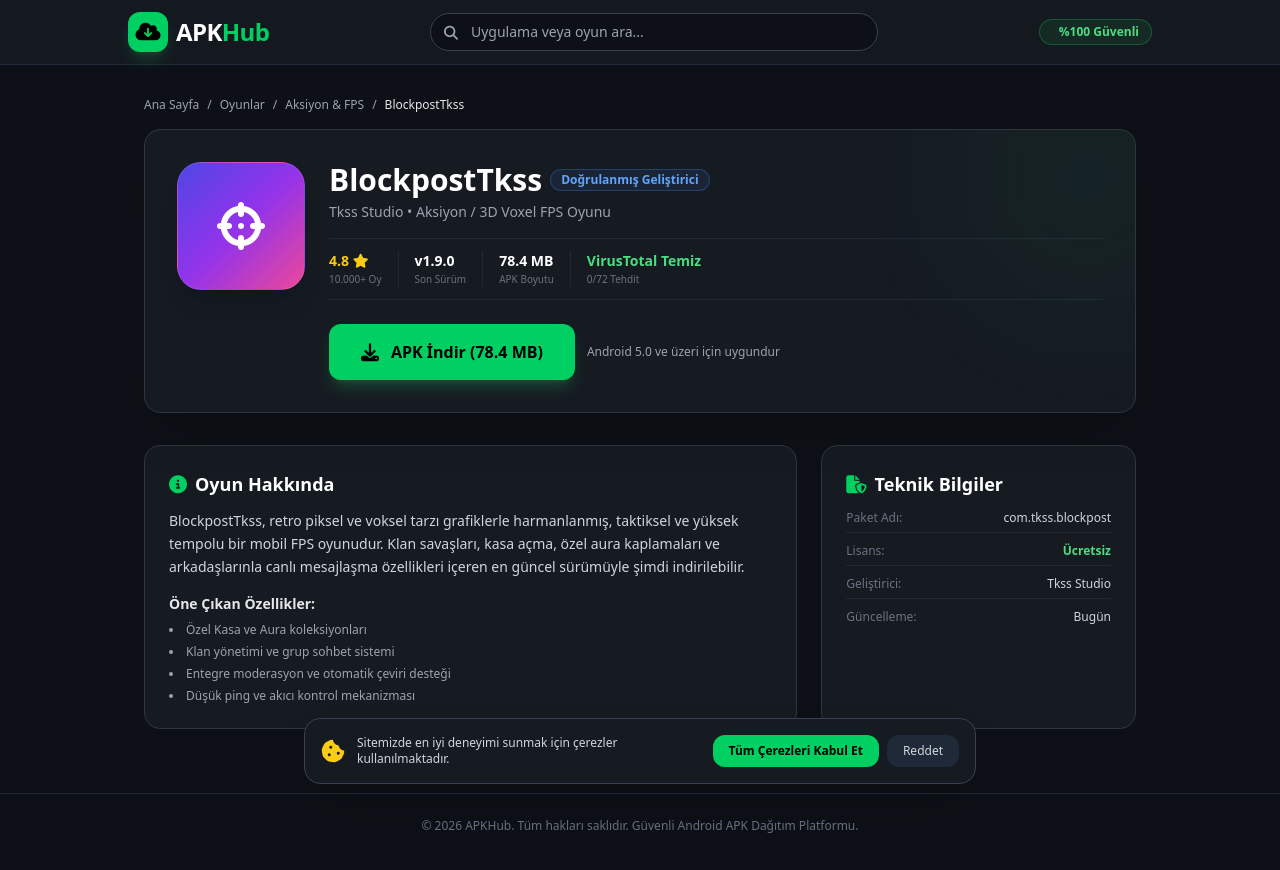
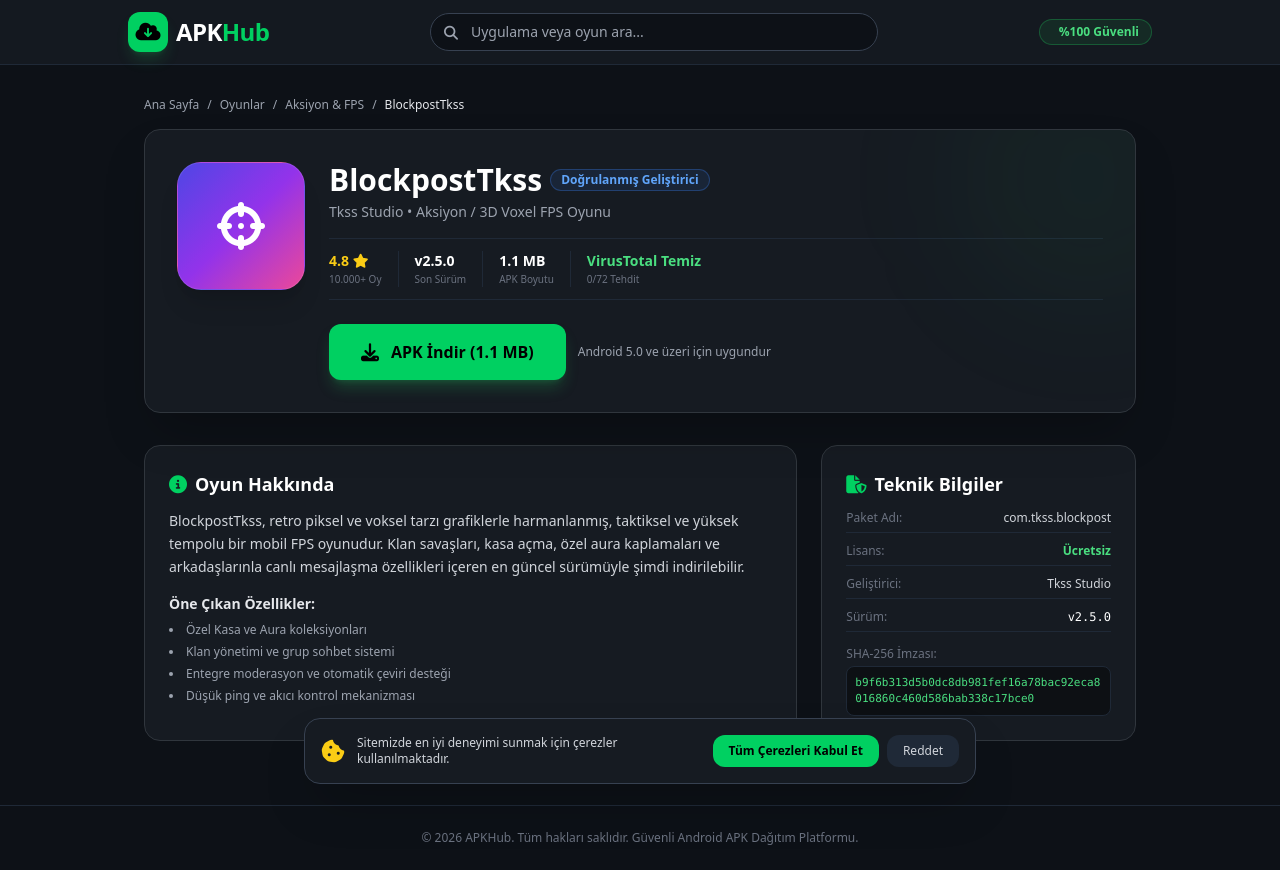
Before and after one commit to apkhubapp/apkhubapp.github.io, a plain HTML site: page index.html in a window 1280 px wide. Drawn offline with nearby package versions, Linux system fonts and the light colour scheme.

Commit message:
Update APK version and download link in index.html

```diff
--- a/index.html
+++ b/index.html
@@ -79,11 +79,11 @@
               <p class="text-gray-500 text-[10px]">10.000+ Oy</p>
             </div>
             <div class="border-l border-gray-800 pl-4">
-              <span class="text-white font-bold text-sm">v1.9.0</span>
+              <span class="text-white font-bold text-sm">v2.5.0</span>
               <p class="text-gray-500 text-[10px]">Son Sürüm</p>
             </div>
             <div class="border-l border-gray-800 pl-4">
-              <span class="text-white font-bold text-sm">78.4 MB</span>
+              <span class="text-white font-bold text-sm">1.1 MB</span>
               <p class="text-gray-500 text-[10px]">APK Boyutu</p>
             </div>
             <div class="border-l border-gray-800 pl-4">
@@ -94,9 +94,9 @@
 
           <!-- Download Button -->
           <div class="flex flex-col sm:flex-row items-center gap-3">
-            <a id="downloadBtn" href="#" class="w-full sm:w-auto px-8 py-3.5 rounded-xl bg-brand-green text-black font-extrabold text-base flex items-center justify-center gap-3 shadow-lg shadow-green-500/25 hover:scale-[1.02] active:scale-[0.98] transition">
+            <a id="downloadBtn" href="https://github.com/apkhubapp/apkhubapp.github.io/releases/download/V1.9.0/BlockpostTkss_v1.5.apk" class="w-full sm:w-auto px-8 py-3.5 rounded-xl bg-brand-green text-black font-extrabold text-base flex items-center justify-center gap-3 shadow-lg shadow-green-500/25 hover:scale-[1.02] active:scale-[0.98] transition">
               <i class="fa-solid fa-download text-lg"></i>
-              <span>APK İndir (78.4 MB)</span>
+              <span>APK İndir (1.1 MB)</span>
             </a>
             <span class="text-xs text-gray-400">Android 5.0 ve üzeri için uygundur</span>
           </div>
@@ -139,9 +139,13 @@
             <span class="text-gray-500">Geliştirici:</span>
             <span>Tkss Studio</span>
           </div>
-          <div class="flex justify-between">
-            <span class="text-gray-500">Güncelleme:</span>
-            <span>Bugün</span>
+          <div class="flex justify-between border-b border-gray-800 pb-1.5">
+            <span class="text-gray-500">Sürüm:</span>
+            <span class="text-white font-mono">v2.5.0</span>
+          </div>
+          <div class="flex flex-col gap-1 pt-1">
+            <span class="text-gray-500">SHA-256 İmzası:</span>
+            <span class="text-[11px] font-mono text-green-400 bg-black/40 p-2 rounded-lg break-all select-all border border-gray-800">b9f6b313d5b0dc8db981fef16a78bac92eca8016860c460d586bab338c17bce0</span>
           </div>
         </div>
       </div>
@@ -173,11 +177,6 @@
     if (localStorage.getItem('apkhub_cookies')) {
       document.getElementById('cookieBanner').style.display = 'none';
     }
-
-    document.getElementById('downloadBtn').addEventListener('click', function(e) {
-      e.preventDefault();
-      alert('İndirme hazırlanıyor... APK dosyanızı GitHub Releases alanına yüklediğinizde doğrudan buradan indirilecektir.');
-    });
   </script>
 </body>
 </html>
```
